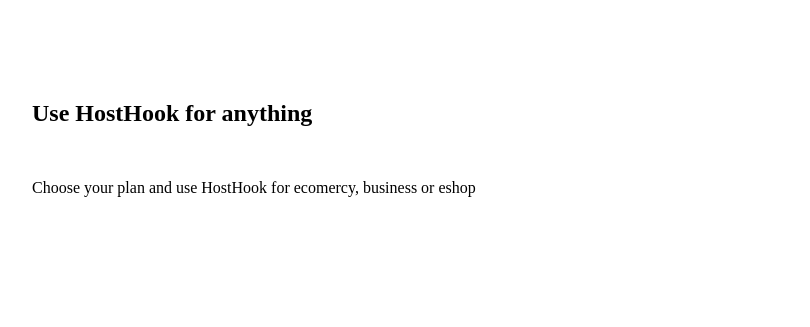
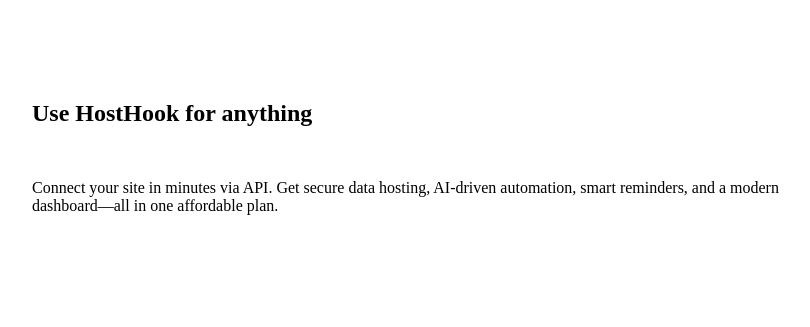
Before and after one commit to sabuka-dumbo/HostHook, a Django app: page / in a window 1280 px wide. Shown: the part 1364-1691 px from the top of the page, without its empty margins (224-1034 px from the left). Before the commit the page ends 1561 px from the top, so only its background shows below. Run offline with Django 5.2, Linux system fonts and the light colour scheme.

Commit message:
Sep 20, 2026, 6:23 PM

```diff
--- a/HostHook/hhapp/templates/index.html
+++ b/HostHook/hhapp/templates/index.html
@@ -75,7 +75,7 @@
     <section class="start-section">
         <div class="start-header">
             <h1>Use HostHook for anything</h1>
-            <p>Choose your plan and use HostHook for ecomercy, business or eshop</p>
+            <p>Connect your site in minutes via API. Get secure data hosting, AI-driven automation, smart reminders, and a modern dashboard—all in one affordable plan.</p>
         </div>
 
         <div class="start-content">
```
